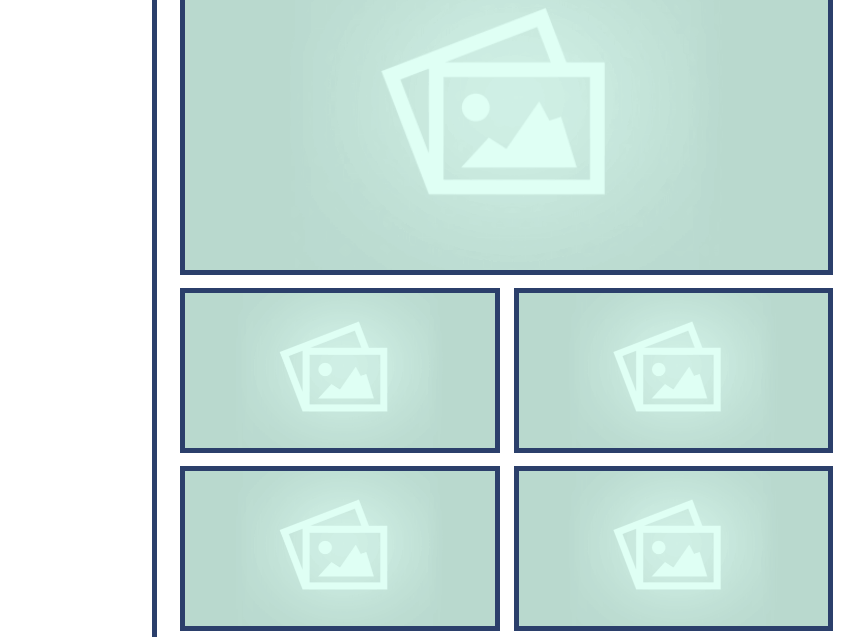
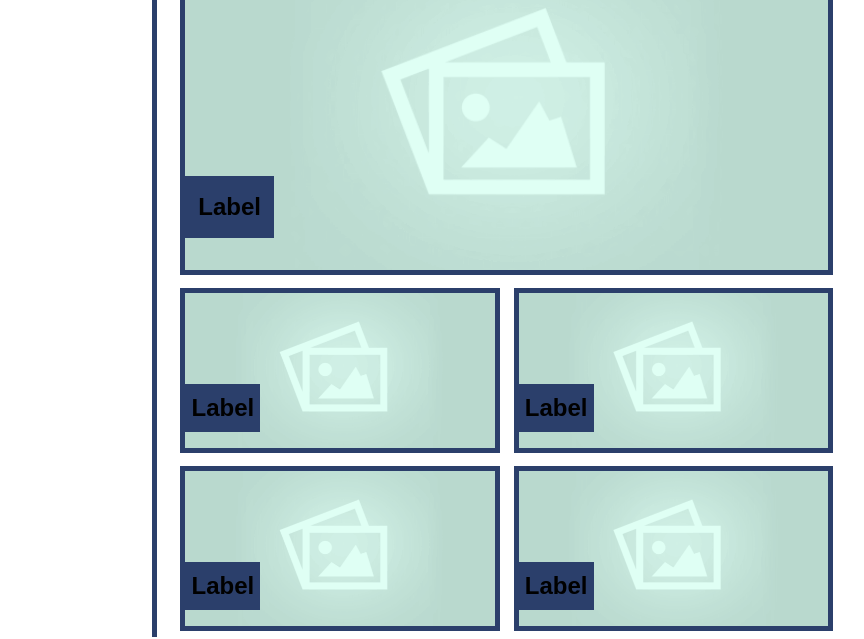
Before and after one commit to averyjmiller/bootcamp-challenge-02, a plain HTML site: page index.html in a window 1280 px wide. Shown: the part 617-1256 px from the top of the page, without its empty margins (166-1030 px from the left). Drawn offline with Linux system fonts and the light colour scheme.

Commit message:
added labels to work content images

```diff
--- a/Assets/CSS/style.css
+++ b/Assets/CSS/style.css
@@ -95,11 +95,21 @@ nav a {
   transition: filter 0.5s ease-in-out;
 }
 
-.work-links {
+.work .section-content div {
+  position: relative;
   width: 48%;
   margin: 1%;
   border: 5px solid var(--main-color);
   background-color: aquamarine;
+}
+
+.work .section-content div h3 {
+  position: absolute;
+  bottom: 10%;
+  font-size: 150%;
+  z-index: 1;
+  background-color: var(--main-color);
+  padding: 2%;
 }
 
 #first-work {
@@ -110,21 +120,6 @@ nav a {
   filter: opacity(100%);
   transition: filter 0.5s ease-in-out;
 }
-
-/* .work-links {
-  display: contents;
-}
-
-.work-links img {
-  width: 45%;
-  height: auto;
-  margin: 1%;
-  border: 5px solid var(--main-color);
-}
-
-.work-links #first-work {
-  width: 92%;
-} */
 
 address {
   height: 150px;
--- a/index.html
+++ b/index.html
@@ -38,21 +38,36 @@
       <section class="page-section work">
         <h2>Work</h2>
         <div class="section-content">
-          <a href="#" target="_blank" class="work-links" id="first-work">
-            <img src="./Assets/Images/placeholder.png" alt="placeholder" id="first-work"/>
-          </a>
+          <div id="first-work">
+            <h3>Label</h3>
             <a href="#" target="_blank" class="work-links">
               <img src="./Assets/Images/placeholder.png" alt="placeholder"/>
             </a>
+          </div>
+          <div>
+            <h3>Label</h3>
             <a href="#" target="_blank" class="work-links">
               <img src="./Assets/Images/placeholder.png" alt="placeholder"/>
             </a>
+          </div>
+          <div>
+            <h3>Label</h3>
             <a href="#" target="_blank" class="work-links">
               <img src="./Assets/Images/placeholder.png" alt="placeholder"/>
             </a>
+          </div>
+          <div>
+            <h3>Label</h3>
             <a href="#" target="_blank" class="work-links">
               <img src="./Assets/Images/placeholder.png" alt="placeholder"/>
             </a>
+          </div>
+          <div>
+            <h3>Label</h3>
+            <a href="#" target="_blank" class="work-links">
+              <img src="./Assets/Images/placeholder.png" alt="placeholder"/>
+            </a>
+          </div>
         </div>
       </section>
 
```
Lines whose indentation alone changed are shown as unchanged.
